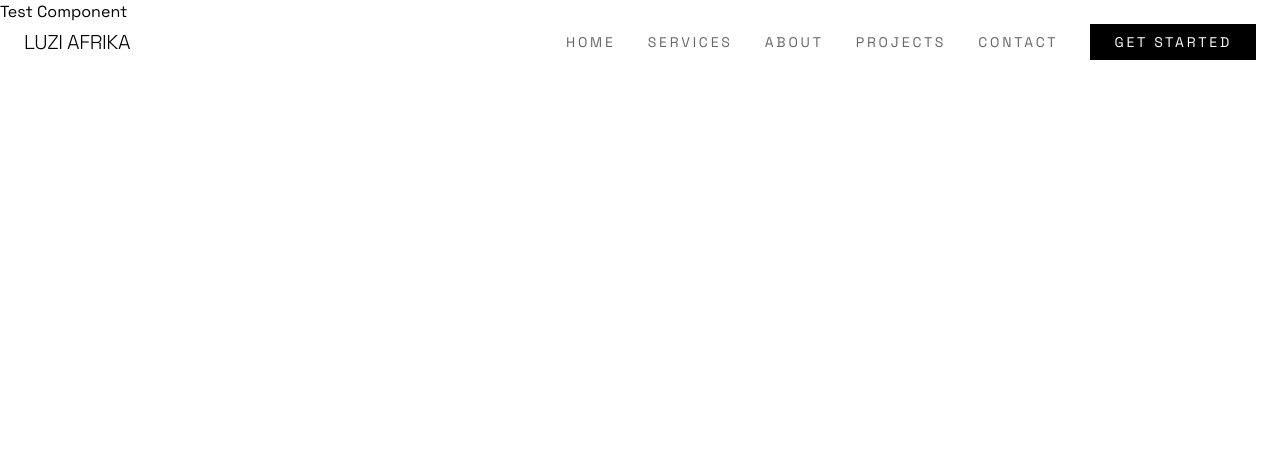
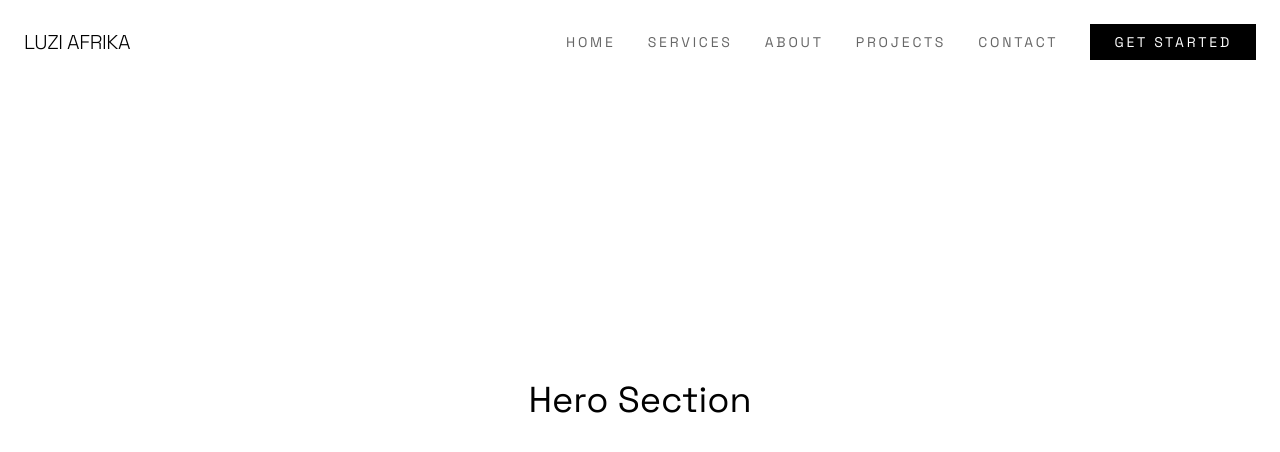
Before and after one commit to mvonombogho/luzi-afrika, a Next.js app: page / in a window 1280 px wide. Shown: the top 452 px of the page. Built offline with nearby package versions, Linux system fonts and the light colour scheme.

Commit message:
feat: add back Hero component

```diff
--- a/src/app/page.tsx
+++ b/src/app/page.tsx
@@ -1,11 +1,12 @@
 'use client';
 
+import Hero from '@/components/sections/home/Hero';
 import Test from '@/components/Test';
 
 export default function Home() {
   return (
-    <main>
-      <Test />
+    <main className="relative z-10">
+      <Hero />
     </main>
   );
 }
```
